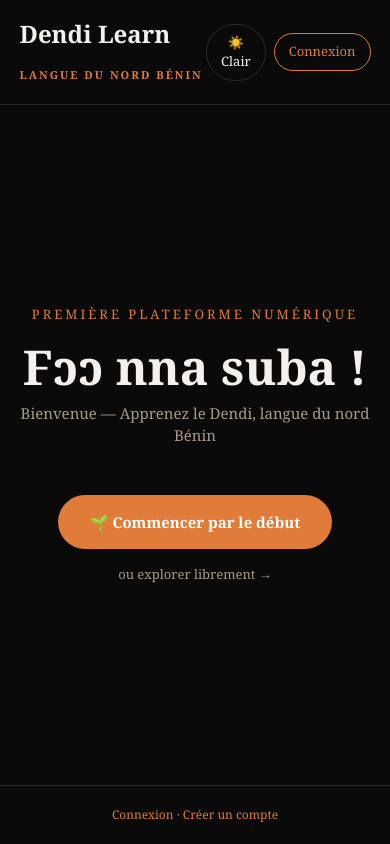
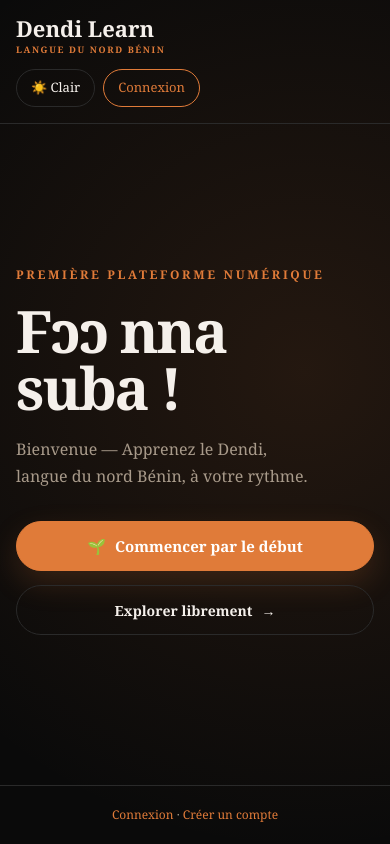
Before and after one commit to GhostDRAKEN/dendi-learn, a Next.js app: page / in a window 390 px wide. Built offline with nearby package versions, Linux system fonts and the light colour scheme; no server answers; the database is empty.

Commit message:
feat: polish landing page

```diff
--- a/app/globals.css
+++ b/app/globals.css
@@ -42,3 +42,373 @@ body {
   --input-bg: #161616;
   --dropdown-bg: #1A1A1A;
 }
+
+/* Accueil */
+.home-page {
+  --home-accent: #E07B39;
+  min-height: 100svh;
+  display: flex;
+  flex-direction: column;
+  overflow: hidden;
+  background:
+    radial-gradient(circle at 78% 44%, rgba(224, 123, 57, 0.12), transparent 30rem),
+    var(--bg);
+  color: var(--text);
+}
+
+.home-header {
+  border-bottom: 1px solid var(--border);
+}
+
+.home-header-inner {
+  width: min(1180px, 90vw);
+  min-height: 72px;
+  margin: 0 auto;
+  display: flex;
+  align-items: center;
+  justify-content: space-between;
+  gap: 24px;
+}
+
+.home-brand {
+  display: flex;
+  align-items: baseline;
+  gap: 12px;
+  color: var(--text);
+  font-size: 24px;
+  font-weight: 700;
+  line-height: 1.1;
+}
+
+.home-brand-tagline {
+  color: var(--home-accent);
+  font-size: 10px;
+  font-weight: 600;
+  letter-spacing: 0.18em;
+  text-transform: uppercase;
+}
+
+.home-header-actions {
+  margin-left: auto;
+}
+
+.home-hero {
+  width: min(1180px, 90vw);
+  flex: 1;
+  margin: 0 auto;
+  padding: clamp(64px, 10vh, 112px) 0;
+  display: grid;
+  grid-template-columns: minmax(0, 1.08fr) minmax(320px, 0.92fr);
+  align-items: center;
+  gap: clamp(48px, 8vw, 104px);
+}
+
+.home-hero-single {
+  grid-template-columns: minmax(0, 720px);
+}
+
+.home-hero-copy {
+  max-width: 660px;
+  animation: home-fade-up 0.7s ease-out both;
+}
+
+.home-eyebrow {
+  margin-bottom: 18px;
+  color: var(--home-accent);
+  font-size: 12px;
+  font-weight: 600;
+  letter-spacing: 0.22em;
+  text-transform: uppercase;
+}
+
+.home-title {
+  color: var(--text);
+  font-size: clamp(48px, 7vw, 88px);
+  font-weight: 700;
+  line-height: 0.98;
+  letter-spacing: -0.04em;
+  text-wrap: balance;
+}
+
+.home-subtitle {
+  max-width: 560px;
+  margin-top: 24px;
+  color: var(--text-muted);
+  font-size: clamp(16px, 2vw, 19px);
+  line-height: 1.7;
+  text-wrap: balance;
+}
+
+.home-cta-group {
+  margin-top: 36px;
+  display: flex;
+  align-items: center;
+  gap: 14px;
+  flex-wrap: wrap;
+}
+
+.home-cta-primary,
+.home-cta-secondary,
+.home-word-link {
+  display: inline-flex;
+  align-items: center;
+  justify-content: center;
+  gap: 9px;
+  font-family: Georgia, serif;
+  font-weight: 600;
+  text-decoration: none;
+  transition: transform 180ms ease, background-color 180ms ease, border-color 180ms ease, color 180ms ease, box-shadow 180ms ease;
+}
+
+.home-cta-primary {
+  min-height: 50px;
+  padding: 13px 24px;
+  border: 1px solid var(--home-accent);
+  border-radius: 9999px;
+  background-color: var(--home-accent);
+  box-shadow: 0 12px 30px rgba(224, 123, 57, 0.18);
+  color: #FFFFFF;
+  font-size: 15px;
+}
+
+.home-cta-secondary {
+  min-height: 50px;
+  padding: 13px 20px;
+  border: 1px solid var(--border);
+  border-radius: 9999px;
+  color: var(--text);
+  font-size: 14px;
+}
+
+.home-cta-primary:hover,
+.home-cta-secondary:hover,
+.home-word-link:hover {
+  transform: translateY(-2px);
+}
+
+.home-cta-primary:hover {
+  box-shadow: 0 16px 36px rgba(224, 123, 57, 0.26);
+}
+
+.home-cta-secondary:hover {
+  border-color: var(--home-accent);
+  color: var(--home-accent);
+}
+
+.home-word-card {
+  position: relative;
+  isolation: isolate;
+  width: 100%;
+  max-width: 480px;
+  justify-self: end;
+  overflow: hidden;
+  padding: clamp(32px, 5vw, 52px);
+  border: 1px solid rgba(224, 123, 57, 0.68);
+  border-radius: 28px;
+  background-color: var(--card);
+  box-shadow: 0 28px 70px rgba(0, 0, 0, 0.2);
+  transition: transform 220ms ease, border-color 220ms ease, box-shadow 220ms ease;
+  animation: home-card-in 0.75s 120ms ease-out both;
+}
+
+.home-word-card:hover {
+  transform: translateY(-4px);
+  border-color: var(--home-accent);
+  box-shadow: 0 32px 80px rgba(0, 0, 0, 0.26);
+}
+
+.home-word-card-glow {
+  position: absolute;
+  z-index: -1;
+  top: -90px;
+  right: -70px;
+  width: 220px;
+  height: 220px;
+  border-radius: 50%;
+  background: rgba(224, 123, 57, 0.15);
+  filter: blur(12px);
+}
+
+.home-word-label {
+  margin-bottom: 30px;
+  color: var(--home-accent);
+  font-size: 11px;
+  font-weight: 600;
+  letter-spacing: 0.22em;
+  text-transform: uppercase;
+}
+
+.home-word-dendi {
+  color: var(--home-accent);
+  font-size: clamp(42px, 6vw, 66px);
+  font-weight: 700;
+  line-height: 1;
+  overflow-wrap: anywhere;
+}
+
+.home-word-phonetic {
+  margin-top: 12px;
+  color: var(--text-muted);
+  font-size: 15px;
+  font-style: italic;
+}
+
+.home-word-divider {
+  width: 42px;
+  height: 1px;
+  margin: 26px 0 20px;
+  background-color: var(--border);
+}
+
+.home-word-translation {
+  color: var(--text);
+  font-size: clamp(21px, 3vw, 28px);
+  font-weight: 600;
+}
+
+.home-word-link {
+  margin-top: 34px;
+  color: var(--text-muted);
+  font-size: 13px;
+}
+
+.home-word-link:hover {
+  color: var(--home-accent);
+}
+
+.home-footer {
+  padding: 20px 5vw;
+  border-top: 1px solid var(--border);
+  color: var(--text-muted);
+  font-size: 12px;
+  text-align: center;
+}
+
+.home-footer a {
+  color: var(--home-accent);
+  text-decoration: none;
+}
+
+.home-page a:focus-visible,
+.home-page button:focus-visible {
+  outline: 3px solid rgba(224, 123, 57, 0.48);
+  outline-offset: 3px;
+}
+
+@keyframes home-fade-up {
+  from {
+    opacity: 0;
+    transform: translateY(16px);
+  }
+  to {
+    opacity: 1;
+    transform: translateY(0);
+  }
+}
+
+@keyframes home-card-in {
+  from {
+    opacity: 0;
+    transform: translateY(20px) scale(0.985);
+  }
+  to {
+    opacity: 1;
+    transform: translateY(0) scale(1);
+  }
+}
+
+@media (max-width: 820px) {
+  .home-hero {
+    grid-template-columns: 1fr;
+    gap: 52px;
+    padding: 72px 0;
+  }
+
+  .home-hero-copy {
+    max-width: 680px;
+  }
+
+  .home-word-card {
+    max-width: none;
+    justify-self: stretch;
+  }
+}
+
+@media (max-width: 620px) {
+  .home-header-inner {
+    width: min(calc(100% - 32px), 560px);
+    min-height: auto;
+    padding: 16px 0;
+    align-items: flex-start;
+    flex-wrap: wrap;
+    gap: 14px;
+  }
+
+  .home-brand {
+    display: grid;
+    gap: 5px;
+    font-size: 22px;
+  }
+
+  .home-brand-tagline {
+    font-size: 9px;
+  }
+
+  .home-header-actions {
+    width: 100%;
+    margin-left: 0;
+  }
+
+  .home-header-actions > div {
+    flex-wrap: wrap;
+  }
+
+  .home-hero {
+    width: min(calc(100% - 32px), 560px);
+    padding: 56px 0 64px;
+    gap: 42px;
+  }
+
+  .home-title {
+    font-size: clamp(46px, 15vw, 66px);
+  }
+
+  .home-subtitle {
+    margin-top: 20px;
+    font-size: 16px;
+  }
+
+  .home-cta-group {
+    margin-top: 30px;
+    align-items: stretch;
+    flex-direction: column;
+  }
+
+  .home-cta-primary,
+  .home-cta-secondary {
+    width: 100%;
+  }
+
+  .home-word-card {
+    padding: 32px 26px;
+    border-radius: 22px;
+  }
+
+  .home-word-label {
+    margin-bottom: 24px;
+  }
+}
+
+@media (prefers-reduced-motion: reduce) {
+  .home-hero-copy,
+  .home-word-card {
+    animation: none;
+  }
+
+  .home-cta-primary,
+  .home-cta-secondary,
+  .home-word-card,
+  .home-word-link {
+    transition: none;
+  }
+}
--- a/app/page.tsx
+++ b/app/page.tsx
@@ -23,83 +23,62 @@ export default async function HomePage() {
   const motDuJour = await getMotDuJour()
 
   return (
-    <main style={{ minHeight: '100vh', backgroundColor: 'var(--bg)', display: 'flex', flexDirection: 'column' }}>
-      <header style={{ padding: '16px 5vw', borderBottom: '1px solid var(--border)' }}>
-        <div style={{ display: 'flex', justifyContent: 'space-between', alignItems: 'center' }}>
-          <h1 style={{ fontSize: '24px', fontWeight: '700', color: 'var(--text)', margin: 0 }}>
-            Dendi Learn{' '}
-            <span style={{ fontSize: '11px', color: '#E07B39', letterSpacing: '2px', textTransform: 'uppercase' }}>
+    <main className="home-page">
+      <header className="home-header">
+        <div className="home-header-inner">
+          <h1 className="home-brand">
+            <span>Dendi Learn</span>
+            <span className="home-brand-tagline">
               Langue du nord Bénin
             </span>
           </h1>
-          <ThemeToggle />
+          <div className="home-header-actions">
+            <ThemeToggle />
+          </div>
         </div>
       </header>
 
-      <section style={{ flex: 1, display: 'flex', flexDirection: 'column', alignItems: 'center', justifyContent: 'center', padding: '60px 5vw', textAlign: 'center' }}>
+      <section className={`home-hero${motDuJour ? '' : ' home-hero-single'}`}>
+        <div className="home-hero-copy">
+          <p className="home-eyebrow">Première plateforme numérique</p>
+          <h2 className="home-title">Fɔɔ nna suba !</h2>
+          <p className="home-subtitle">
+            Bienvenue — Apprenez le Dendi, langue du nord Bénin, à votre rythme.
+          </p>
 
-        <p style={{ fontSize: '13px', color: '#E07B39', letterSpacing: '3px', textTransform: 'uppercase', marginBottom: '16px' }}>
-          Première plateforme numérique
-        </p>
-
-        <h2 style={{ fontSize: '48px', fontWeight: '700', color: 'var(--text)', marginBottom: '8px', lineHeight: 1.1 }}>
-          Fɔɔ nna suba !
-        </h2>
-        <p style={{ fontSize: '15px', color: 'var(--text-muted)', marginBottom: '48px' }}>
-          Bienvenue — Apprenez le Dendi, langue du nord Bénin
-        </p>
+          <div className="home-cta-group">
+            <Link href="/apprendre?niveau=debutant" className="home-cta-primary">
+              <span aria-hidden="true">🌱</span>
+              Commencer par le début
+            </Link>
+            <Link href="/apprendre" className="home-cta-secondary">
+              Explorer librement <span aria-hidden="true">→</span>
+            </Link>
+          </div>
+        </div>
 
         {motDuJour && (
-          <div style={{
-            backgroundColor: 'var(--card)',
-            border: '1px solid #E07B39',
-            borderRadius: '20px',
-            padding: '28px 48px',
-            marginBottom: '48px',
-            minWidth: '280px',
-          }}>
-            <p style={{ fontSize: '11px', color: '#E07B39', letterSpacing: '2px', textTransform: 'uppercase', marginBottom: '16px' }}>
+          <article className="home-word-card" aria-labelledby="mot-du-jour-title">
+            <div className="home-word-card-glow" aria-hidden="true" />
+            <p id="mot-du-jour-title" className="home-word-label">
               Mot du jour
             </p>
-            <p style={{ fontSize: '32px', fontWeight: '700', color: '#E07B39', marginBottom: '6px' }}>
-              {motDuJour.dendi}
-            </p>
-            <p style={{ fontSize: '14px', color: 'var(--text-muted)', fontStyle: 'italic', marginBottom: '12px' }}>
-              {motDuJour.phonetique}
-            </p>
-            <div style={{ width: '30px', height: '1px', backgroundColor: 'var(--border)', margin: '0 auto 12px' }} />
-            <p style={{ fontSize: '18px', color: 'var(--text)', fontWeight: '600' }}>
-              {motDuJour.fr}
-            </p>
-          </div>
+            <p className="home-word-dendi">{motDuJour.dendi}</p>
+            <p className="home-word-phonetic">{motDuJour.phonetique}</p>
+            <div className="home-word-divider" aria-hidden="true" />
+            <p className="home-word-translation">{motDuJour.fr}</p>
+            <Link href="/apprendre" className="home-word-link">
+              Apprendre davantage <span aria-hidden="true">→</span>
+            </Link>
+          </article>
         )}
-
-        {/* CTA principal + lien discret */}
-        <div style={{ display: 'flex', flexDirection: 'column', alignItems: 'center', gap: '16px' }}>
-          <Link href="/apprendre?niveau=debutant" style={{
-            display: 'block', width: '100%', maxWidth: '320px', padding: '16px 32px',
-            backgroundColor: '#E07B39', color: 'white',
-            borderRadius: '9999px', textDecoration: 'none',
-            fontSize: '15px', fontWeight: '600', fontFamily: 'Georgia, serif',
-            textAlign: 'center',
-          }}>
-            🌱 Commencer par le début
-          </Link>
-          <Link href="/apprendre" style={{
-            fontSize: '13px', color: 'var(--text-muted)',
-            textDecoration: 'none',
-          }}>
-            ou explorer librement →
-          </Link>
-        </div>
-
       </section>
 
-      <footer style={{ padding: '20px 5vw', textAlign: 'center', borderTop: '1px solid var(--border)' }}>
-        <p style={{ fontSize: '12px', color: 'var(--text-muted)' }}>
-          <Link href="/connexion" style={{ color: '#E07B39', textDecoration: 'none' }}>Connexion</Link>
+      <footer className="home-footer">
+        <p>
+          <Link href="/connexion">Connexion</Link>
           {' · '}
-          <Link href="/inscription" style={{ color: '#E07B39', textDecoration: 'none' }}>Créer un compte</Link>
+          <Link href="/inscription">Créer un compte</Link>
         </p>
       </footer>
     </main>
```
